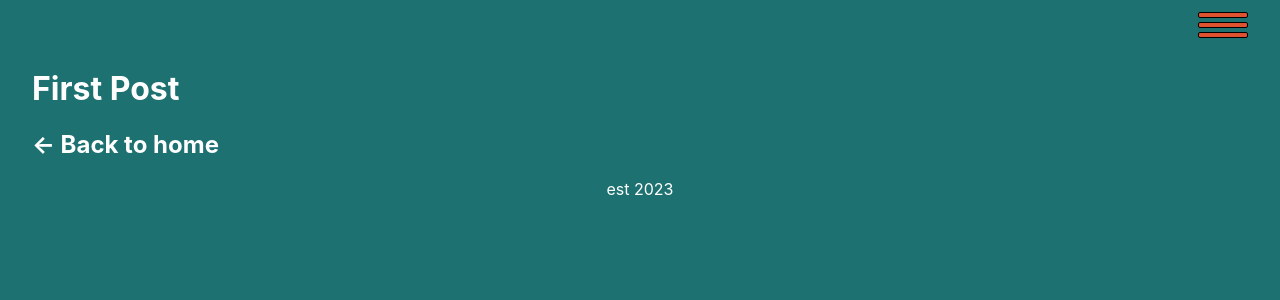
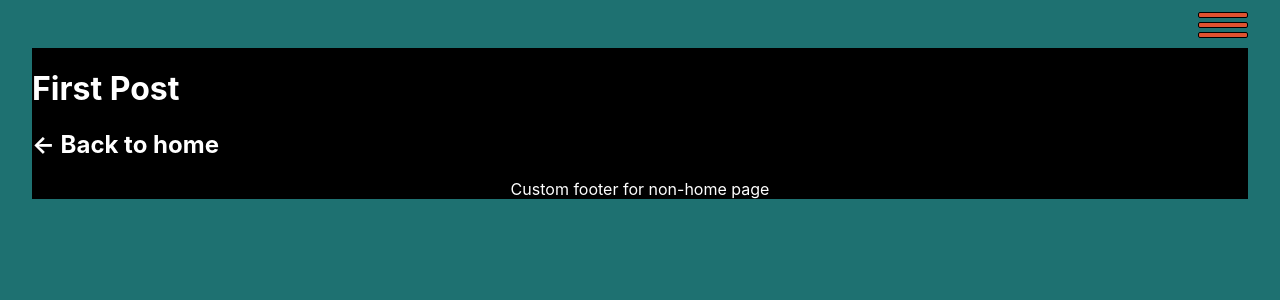
Before and after one commit to off2mxrs/portfolio2023, a Next.js app: page /first-post in a window 1280 px wide. Shown: the top 300 px of the page. Built offline with nearby package versions, Linux system fonts and the light colour scheme.

Commit message:
show page start

```diff
--- a/components/layout.js
+++ b/components/layout.js
@@ -9,6 +9,7 @@ import Navigation from './nav';
 export const siteTitle = 'Portfolio';
 
 export default function Layout({ children, home }) {
+  if (home) {
     return (
       <div className={styles.container}>
         <Head>
@@ -34,4 +35,19 @@ export default function Layout({ children, home }) {
         <footer>est 2023</footer>
       </div>
     );
+  } else {
+    // showPage layout
+    return (
+      <div className={`${styles.container} ${styles.showPage}`}>
+        <header>
+          <Navigation />
+        </header>
+
+        <main>
+          {children}
+        </main>
+        <footer>Custom footer for non-home page</footer>
+      </div>
+    );
   }
+}
--- a/components/layout.module.css
+++ b/components/layout.module.css
@@ -1,8 +1,11 @@
 .container {
     width: 95%;
     max-width: 1850px;
-    /* padding: 0 1rem; */
     margin: 3rem auto 1rem;
+  }
+
+  .showPage {
+    background-color: black;
   }
 
   .pod {
--- a/pages/posts/[id].js
+++ b/pages/posts/[id].js
@@ -12,7 +12,7 @@ export default function Post({ postData }) {
         <title>{postData.title}</title>
       </Head>
       <article>
-        <h1 className={utilStyles.headingXl}>{postData.title}</h1>
+        <h1 className={utilStyles.headingLg}>{postData.title}</h1>
         <div className={utilStyles.lightText}>
         <p>{postData.date}</p>
         </div>
```
Lines whose indentation alone changed are shown as unchanged.
